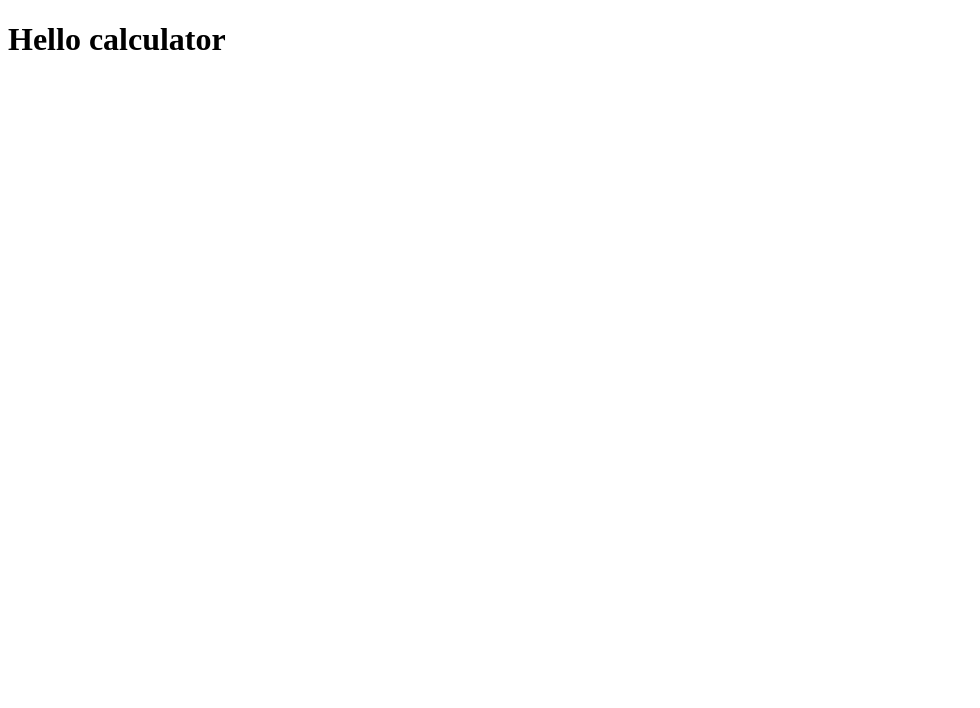
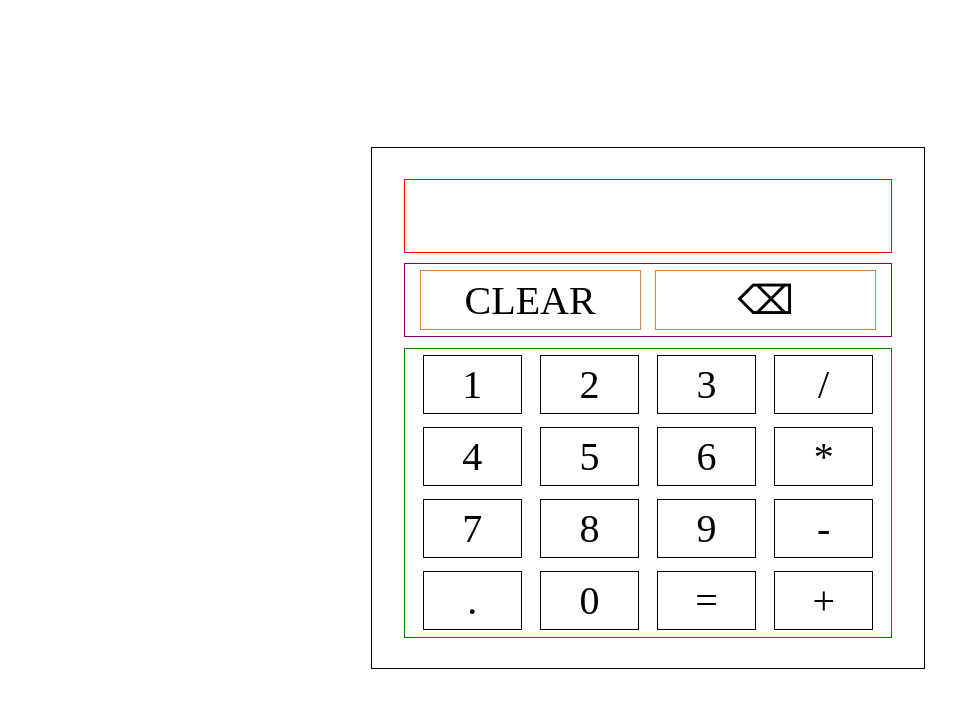
Before and after one commit to nicolasfig/odin-calculator, a plain HTML site: page index.html in a window 1280 px wide. Shown: the whole page, without its empty margins (0-980 px from the left). Drawn offline with Linux system fonts and the light colour scheme.

Commit message:
Added calculator basic design

```diff
--- a/index.html
+++ b/index.html
@@ -6,8 +6,32 @@
     <title>Calculator</title>
     <link rel="stylesheet" href="style.css" />
   </head>
-  <script src="script.js"></script>
   <body>
-    <h1>Hello calculator</h1>
+    <div class="container">
+      <div class="display"></div>
+      <div class="clear-buttons">
+        <div class="clear-btn">CLEAR</div>
+        <div class="clear-btn">&#9003</div>
+      </div>
+      <div class="buttons">
+        <div class="button">1</div>
+        <div class="button">2</div>
+        <div class="button">3</div>
+        <div class="button">/</div>
+        <div class="button">4</div>
+        <div class="button">5</div>
+        <div class="button">6</div>
+        <div class="button">*</div>
+        <div class="button">7</div>
+        <div class="button">8</div>
+        <div class="button">9</div>
+        <div class="button">-</div>
+        <div class="button">.</div>
+        <div class="button">0</div>
+        <div class="button">=</div>
+        <div class="button">+</div>
+      </div>
+    </div>
+    <script src="script.js"></script>
   </body>
 </html>
--- a/style.css
+++ b/style.css
@@ -0,0 +1,62 @@
+body {
+  display: flex;
+  align-items: center;
+  justify-content: center;
+  width: 100vw;
+  height: 100vh;
+}
+
+.container {
+  display: flex;
+  flex-direction: column;
+  justify-content: space-evenly;
+  align-items: center;
+  width: 40vw;
+  height: 60vh;
+  padding: 20px;
+  border: 1px solid black;
+}
+
+.display {
+  width: 95%;
+  height: 15%;
+  border: 1px solid red;
+}
+
+.clear-buttons {
+  display: flex;
+  justify-content: space-evenly;
+  align-items: center;
+  width: 95%;
+  height: 15%;
+  border: 1px solid purple;
+}
+.clear-btn {
+  display: flex;
+  align-items: center;
+  justify-content: center;
+  font-size: 40px;
+  width: 45%;
+  height: 80%;
+  border: 1px solid peru;
+}
+
+.buttons {
+  display: flex;
+  flex-wrap: wrap;
+  align-items: center;
+  justify-content: space-evenly;
+  width: 95%;
+  height: 60%;
+  border: 1px solid green;
+}
+
+.button {
+  display: flex;
+  align-items: center;
+  justify-content: center;
+  font-size: 40px;
+  width: 20%;
+  height: 20%;
+  border: 1px solid black;
+}
```
